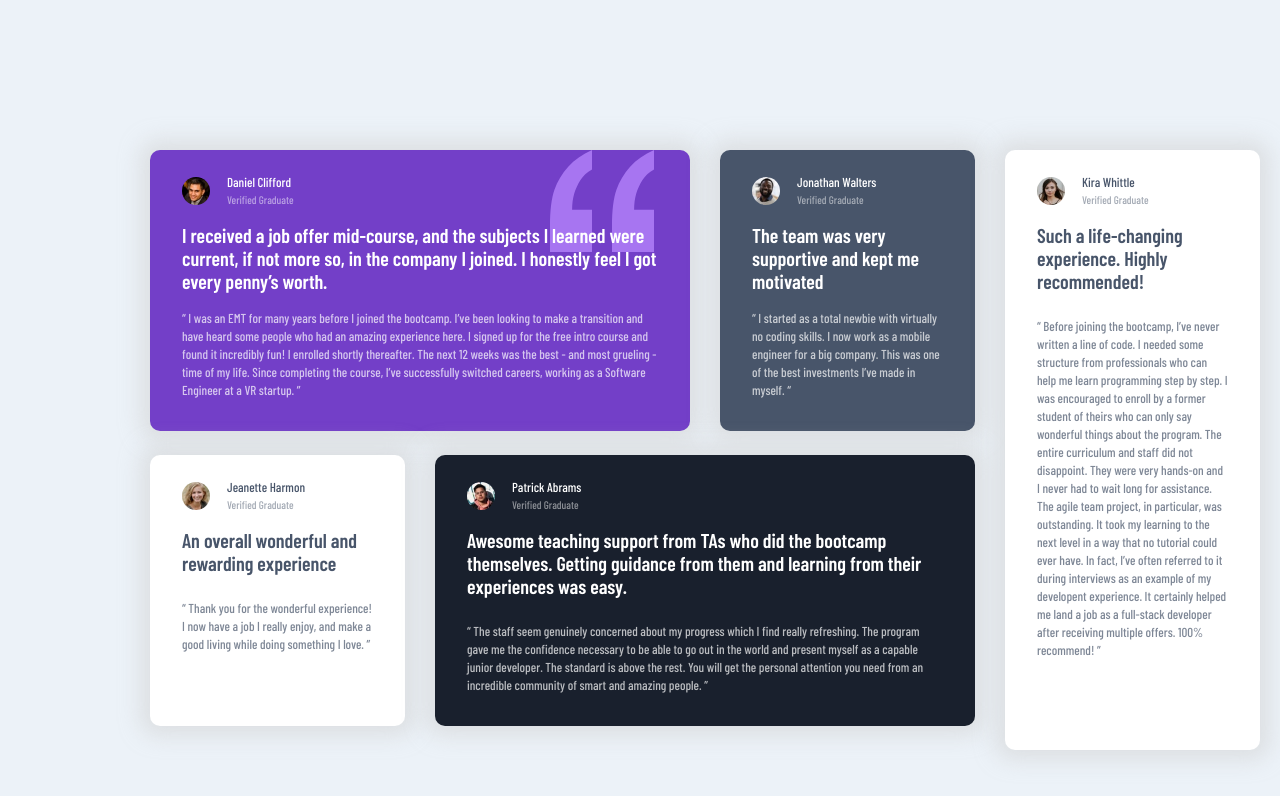
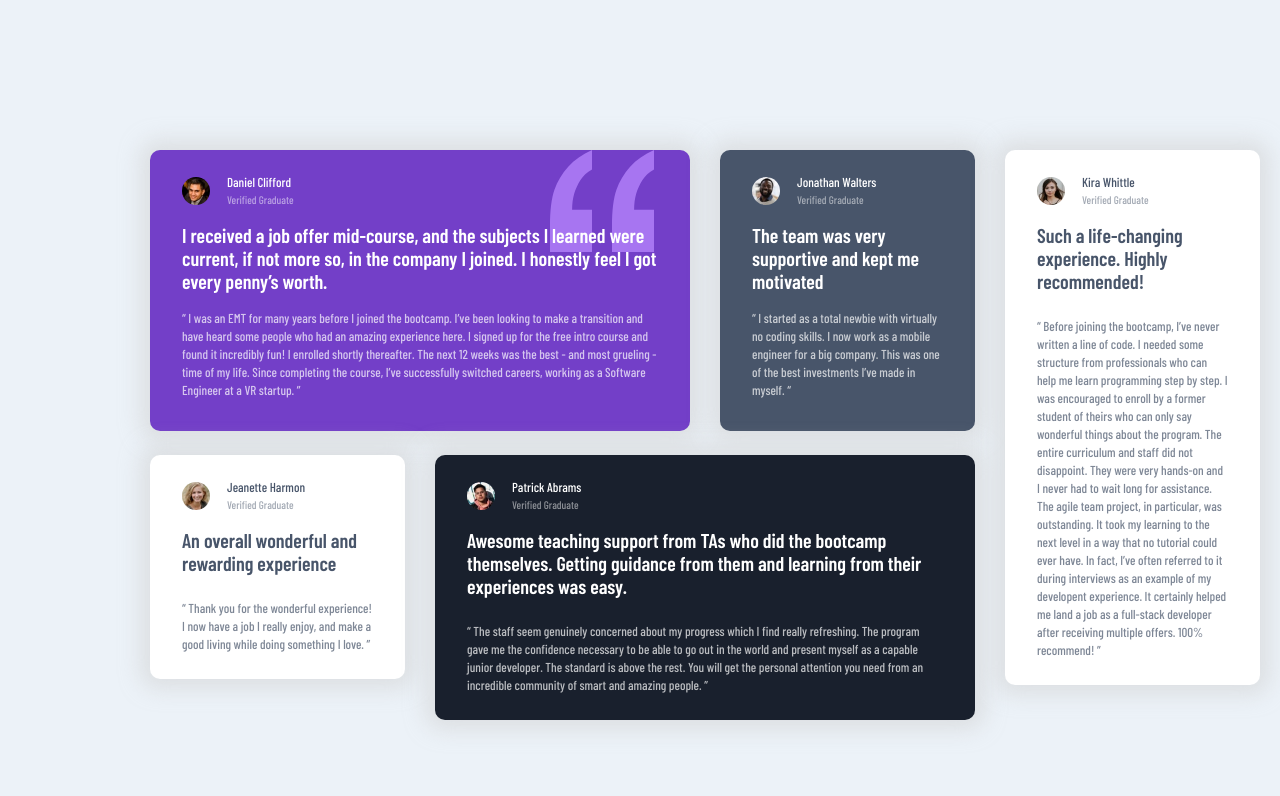
Before and after one commit to XavierVelasquezSoto/Practice-Styled-Components-2, a React (Vite) app: page / in a window 1280 px wide. Shown: the top 796 px of the page. Built offline with nearby package versions, Linux system fonts and the light colour scheme; a web font is replaced by a local one.

Commit message:
paddinobject

```diff
--- a/src/components/card-container/Card-Container.jsx
+++ b/src/components/card-container/Card-Container.jsx
@@ -15,7 +15,7 @@ const CardContainer = () => {
 						marginBottomMobile={cardInfo.marginBottomMobile}
 						colorText={cardInfo.colorText}
 						bgColor={cardInfo.bgColor}
-						heightCard={cardInfo.heightCard}
+						paddingContainerDesktop={cardInfo.paddingContainerDesktop}
 						img={cardInfo.img}
 						name={cardInfo.name}
 						verify={cardInfo.verify}
--- a/src/components/card-flex/card-flex.styles.js
+++ b/src/components/card-flex/card-flex.styles.js
@@ -8,7 +8,7 @@ const StyledCardFlex = styled.div`
 		display: grid;
 		grid-template-columns: repeat(4, 255px);
 		grid-template-rows: 282px, 282px, 266px, 266px, 572px;
-		/* align-items: start; */
+		align-items: start;
 		gap: 24px 30px;
 		margin: auto;
 		margin-top: 150px;
--- a/src/components/card-objects/Card-objects.jsx
+++ b/src/components/card-objects/Card-objects.jsx
@@ -14,7 +14,7 @@ const CardObjects = ({
 	gridColumn,
 	marginBottomDesktop,
 	marginBottomMobile,
-	heightCard,
+	paddingContainerDesktop,
 	colorText,
 	bgColor,
 	img,
@@ -27,7 +27,7 @@ const CardObjects = ({
 	return (
 		<StyledCardObjects
 			$bgColor={bgColor}
-			$heightCard={heightCard}
+			$paddingContainerDesktop={paddingContainerDesktop}
 			$gridColumn={gridColumn}
 			$gridRow={gridRow}
 		>
--- a/src/components/card-objects/card-objects.styles.js
+++ b/src/components/card-objects/card-objects.styles.js
@@ -2,7 +2,6 @@ import styled from 'styled-components';
 
 const StyledCardObjects = styled.div`
 	background-color: ${props => props.$bgColor};
-	/* height: ${props => props.$heightCard}; */
 	padding: 26px 32px 32px 32px;
 	margin-bottom: 24px;
 	border-radius: 10px;
@@ -17,6 +16,7 @@ const StyledCardObjects = styled.div`
 		grid-column: ${props => props.$gridColumn};
 		grid-row: ${props => props.$gridRow};
 		margin-bottom: 0;
+		padding: ${props => props.$paddingContainerDesktop};
 		box-shadow: rgb(207, 207, 207, 0.5) 0 0px 20px 10px;
 		&:nth-child(1) {
 			background-image: url(assets/images/bg-pattern-quotation.svg);
--- a/src/constants/cardInfo.js
+++ b/src/constants/cardInfo.js
@@ -11,6 +11,7 @@ export const CARD_INFO = [
 		testimony:
 			'“ I was an EMT for many years before I joined the bootcamp. I’ve been looking to make a transition and have heard some people who had an amazing experience here. I signed up for the free intro course and found it incredibly fun! I enrolled shortly thereafter. The next 12 weeks was the  best - and most grueling - time of my life. Since completing the course, I’ve  successfully switched careers, working as a Software Engineer at a VR startup. ”',
 		////
+		paddingContainerDesktop: '26px 32px 32px 32px',
 		colorText: '#fff',
 		bgColor: '#733FC8',
 		heightCard: '444px',
@@ -28,9 +29,9 @@ export const CARD_INFO = [
 		testimony:
 			'“ I started as a total newbie with virtually no coding skills. I now work as a mobile engineer for a big company. This was one of the best investments I’ve made in myself. “',
 		////
+		paddingContainerDesktop: '26px 32px 32px 32px',
 		colorText: '#fff',
 		bgColor: '#48556A',
-		heightCard: '240px',
 		marginBottomMobile: '16px',
 		marginBottomDesktop: '16px',
 		gridColumn: '3/4'
@@ -45,9 +46,9 @@ export const CARD_INFO = [
 		testimony:
 			'“ Thank you for the wonderful experience! I now have a job I really enjoy, and make a good living while doing something I love. ”',
 		////
+		paddingContainerDesktop: '26px 32px ',
 		colorText: '#48556A',
 		bgColor: '#fff',
-		heightCard: '222px',
 		marginBottomMobile: '16px',
 		marginBottomDesktop: '24px',
 		gridColumn: '1/2',
@@ -63,9 +64,9 @@ export const CARD_INFO = [
 		testimony:
 			'“ The staff seem genuinely concerned about my progress which I find really refreshing. The program gave me the confidence necessary to be able to go out in the world and present myself as a capable junior developer. The standard is above the rest. You will get the personal attention you need from an incredible community of smart and amazing people.  ”',
 		////
+		paddingContainerDesktop: '26px 32px ',
 		colorText: '#fff',
 		bgColor: '#19202D',
-		heightCard: '384px',
 		marginBottomMobile: '16px',
 		marginBottomDesktop: '24px',
 		gridColumn: '2/4',
@@ -80,9 +81,9 @@ export const CARD_INFO = [
 		testimony:
 			'“ Before joining the bootcamp, I’ve never written a line of code. I needed some structure from professionals who can help me learn programming step by step. I was encouraged to enroll by a former student of theirs who can only say wonderful things about the program. The entire curriculum and staff did not disappoint. They were very hands-on and I never had to wait long for assistance. The agile team project, in particular, was outstanding. It took my learning to the next level in a way that no tutorial could ever have. In fact, I’ve often referred to it during interviews as an example of my developent experience. It certainly helped me land a job as a full-stack developer after receiving multiple offers. 100% recommend!  ”',
 		////
+		paddingContainerDesktop: '26px 32px ',
 		colorText: '#48556A',
 		bgColor: '#fff',
-		heightCard: '438px',
 		marginBottomMobile: '16px',
 		marginBottomDesktop: '24px',
 		gridColumn: '4/4',
```
